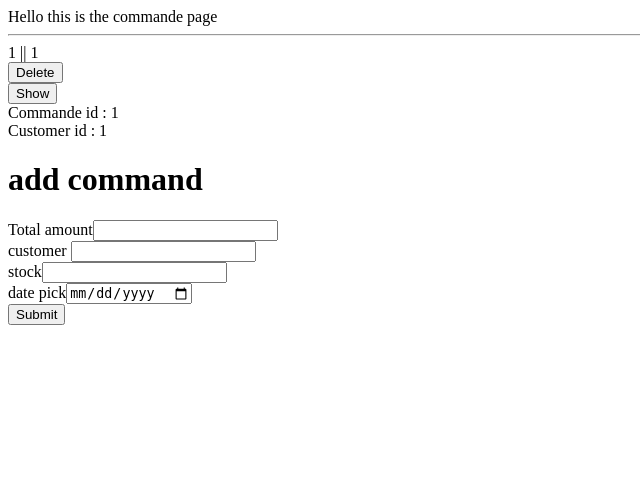
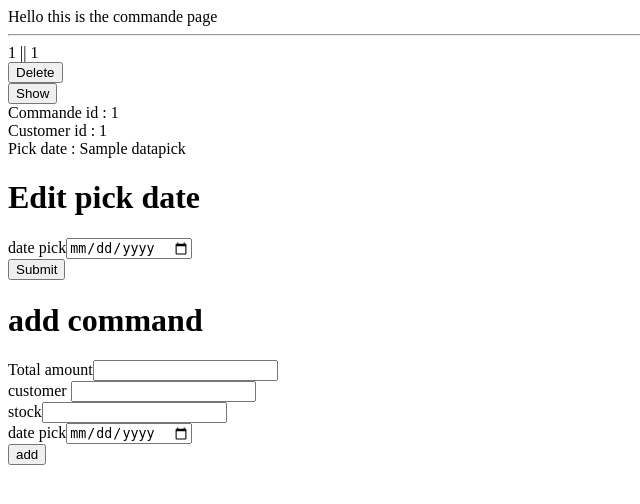
Before and after one commit to JeromeB33/Projet-fictif-Strasbouq, a PHP site: template src/View/Commande/indexCommande.html.twig in a window 1280 px wide. Shown: the top 504 px of the page, without its empty margins (0-640 px from the left). Run offline with PHP 8.4, Linux system fonts and the light colour scheme; the template is opened without the code that fills it: most values are stand-ins (such as "Sample title", 1, 10 or a date in 2020); some libraries are stand-ins or nearby versions.

Commit message:
add edit method for controller et manager command

```diff
--- a/src/View/Commande/indexCommande.html.twig
+++ b/src/View/Commande/indexCommande.html.twig
@@ -19,6 +19,13 @@
             {% else %}
                 Commande id : {{ details.command_id }} </br>
                 Customer id : {{ details.customer_id }} </br>
+                Pick date : {{ details.datapick }}
+                <h1>Edit pick date</h1>
+
+                <form action="/Commande/editDatePickById/{{ details.command_id }}" method="POST">
+                    <label for="newDataPick"> date pick<input type="date" placeholder="2011-01-13 08:08:08" name="newDataPick"></label><br/>
+                    <input type="submit">
+                </form>
         {% endif %}
     {% endif %}
 
@@ -29,9 +36,9 @@
         <label for="totalAMount"> Total amount<input type="number" name="totalAmount"></label><br/>
         <label for="customer_id"> customer <input type="number" name="customer_id"></label><br/>
         <label for="stock_id"> stock<input type="number" name="stock_id"></label><br/>
-        <label for="datapick"> date pick<input type="date" placeholder="2011-01-13" name="datapick"></label><br/>
+        <label for="datapick"> date pick<input type="date" placeholder="2011-01-13 08:08:08" name="datapick"></label><br/>
         <input type="hidden" name="command_id" >
-        <input type="submit">
+        <input type="submit" value="add">
     </form>
 
 {% endblock %}
```
Also changed, not shown: src/Controller/CommandeController.php (+14 -0 lines), src/Model/CommandeManager.php (+10 -0 lines).
